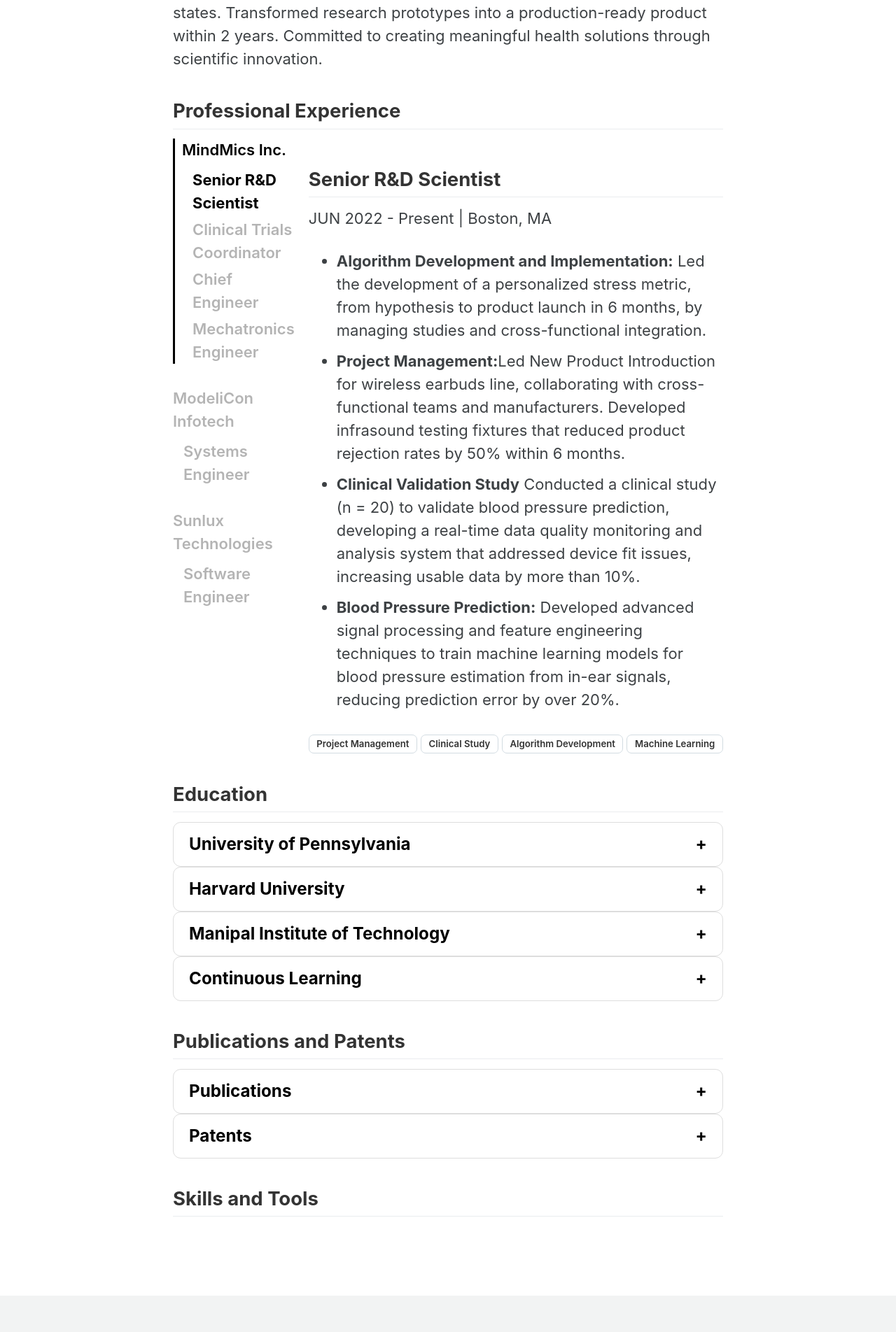
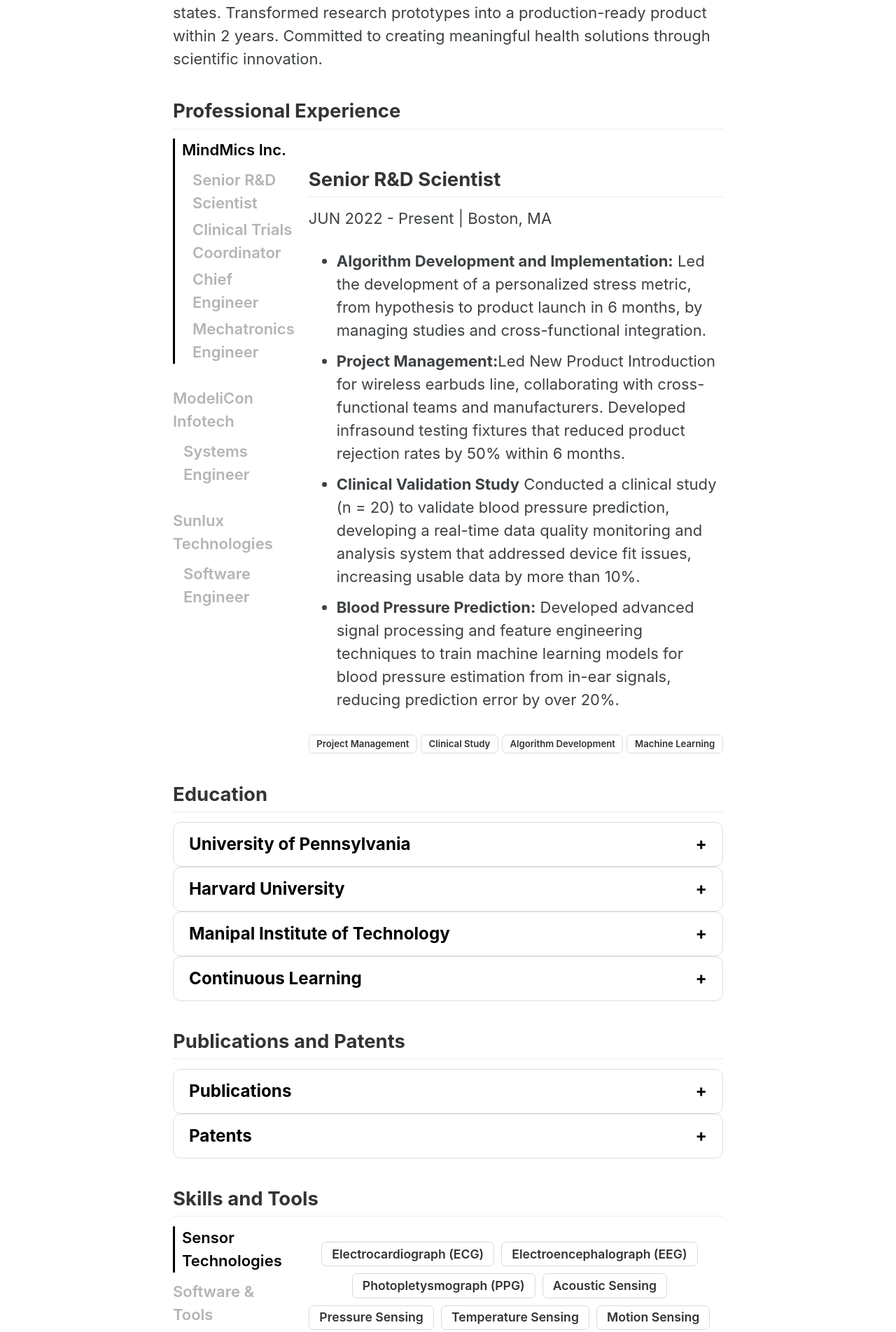
Before and after one commit to jalpanchal/jalpanchal.github.io, a Jekyll site: the page built from _pages/resume.md, in a window 1280 px wide. Shown: the part 450-2354 px from the top of the page at 70% size. Built offline with Jekyll 4.4.1, drawn with Linux system fonts in a browser that asks for light colours; cached includes are drawn as plain includes; a style sheet for code colours, icons or effects is not loaded; part of the change alters nothing that is shown; some of the changed text lies outside the part shown.

Commit message:
added skills and tools section

```diff
--- a/_pages/resume.md
+++ b/_pages/resume.md
@@ -257,7 +257,89 @@ Experienced R&D Scientist with 5+ years in physiological signal processing, clin
 
 
 ## Skills and Tools
+<div class="experience-container" id="skills-container">
+  <div class="company-list">
+    <ul>
+      <li id="skill-tab-1" class="company-item active" onclick="showSkills(1)">Sensor Technologies</li>
+      <li id="skill-tab-2" class="company-item" onclick="showSkills(2)">Software & Tools</li>
+      <li id="skill-tab-3" class="company-item" onclick="showSkills(3)">Technical Skills</li>
+      <li id="skill-tab-4" class="company-item" onclick="showSkills(4)">Research and Clinical Expertise</li>
+      <li id="skill-tab-5" class="company-item" onclick="showSkills(5)">Project Management</li>
+    </ul>
+  </div>
 
+  <div class="experience-details">
+    <div id="skills-1" class="experience-item active">
+      <div class="section-tags">
+        <a class="tag">Electrocardiograph (ECG)</a>
+        <a class="tag">Electroencephalograph (EEG)</a>
+        <a class="tag">Photopletysmograph (PPG)</a>
+        <a class="tag">Acoustic Sensing</a>
+        <a class="tag">Pressure Sensing</a>
+        <a class="tag">Temperature Sensing</a>
+        <a class="tag">Motion Sensing</a>
+      </div>
+    </div>
+    <div id="skills-2" class="experience-item">
+      <div class="section-tags">
+        <a class="tag">Python</a>
+        <a class="tag">Scikit-learn</a>
+        <a class="tag">PyTorch</a>
+        <a class="tag">Transformers</a>
+        <a class="tag">Bokeh</a>
+        <a class="tag">MATLAB</a>
+        <a class="tag">SQL</a>
+        <a class="tag">InfluxDB</a>
+        <a class="tag">Embedded C</a>
+        <a class="tag">SolidWorks</a>
+        <a class="tag">LabVIEW</a>
+        <a class="tag">GIT</a>
+      </div>
+    </div>
+    <div id="skills-3" class="experience-item">
+      <div class="section-tags">
+        <a class="tag">Biomedical Signal Processing</a>
+        <a class="tag">Biophysics</a>
+        <a class="tag">Image Processing</a>
+        <a class="tag">Time Series Analysis</a>
+        <a class="tag">Signal Filtering</a>
+        <a class="tag">Multi-variate Analysis</a>
+        <a class="tag">Feature Engineering</a>
+        <a class="tag">Machine Learning</a>
+        <a class="tag">Deep Learning</a>
+        <a class="tag">Transformer Based Models</a>
+        <a class="tag">LLMs</a>
+        <a class="tag">Algorithm Development</a>
+        <a class="tag">Testing</a>
+        <a class="tag">Verification and Validation</a>
+        <a class="tag">Prototyping</a>
+        <a class="tag">Data Vizualization</a>
+      </div>
+    </div>
+    <div id="skills-4" class="experience-item">
+      <div class="section-tags">
+        <a class="tag">Statistical Analysis</a>
+        <a class="tag">Monte-Carlo Simulations</a>
+        <a class="tag">Mathematical Modeling</a>
+        <a class="tag">Exploratory Data Analysis</a>
+        <a class="tag">First Principles Thinking</a>
+        <a class="tag">Root Cause Analysis</a>
+        <a class="tag">Human Subject Research</a>
+        <a class="tag">Clinical Study Design</a>
+        <a class="tag">Design of Experiments</a>
+      </div>
+    </div>
+    <div id="skills-5" class="experience-item">
+      <div class="section-tags">
+        <a class="tag">Agile Project Management</a>
+        <a class="tag">User Testing</a>
+        <a class="tag">Cross-functional Tema Leadership</a>
+        <a class="tag">Product Development</a>
+        <a class="tag">Stakeholder mapping</a>
+      </div>
+    </div>
+  </div>
+</div>
 
 
 
@@ -326,6 +408,24 @@ Experienced R&D Scientist with 5+ years in physiological signal processing, clin
     icon.textContent = "+";
   }
 }
+
+  function showSkills(index) {
+    // Hide all skill sections
+    const skillSections = document.querySelectorAll('#skills-container .experience-item');
+    skillSections.forEach(section => section.classList.remove('active'));
+
+    // Remove active state from all tabs
+    const skillTabs = document.querySelectorAll('#skills-container .company-item');
+    skillTabs.forEach(tab => tab.classList.remove('active'));
+
+    // Activate selected tab and corresponding section
+    document.getElementById(`skill-tab-${index}`).classList.add('active');
+    document.getElementById(`skills-${index}`).classList.add('active');
+  }
+
+    window.onload = () => {
+    showSkills(1);
+  };
 </script>
 
 <!-- Styles for the component -->
@@ -461,4 +561,93 @@ Experienced R&D Scientist with 5+ years in physiological signal processing, clin
     }
   }
 }
+
+.skills-container {
+  display: flex;
+  margin-top: 2rem;
+  border-top: 1px solid #ddd;
+  padding-top: 1rem;
+}
+
+.skills-tab-list {
+  width: 25%;
+}
+
+.skills-tab-list ul {
+  list-style: none;
+  padding-left: 0;
+}
+
+.skills-tab-item {
+  cursor: pointer;
+  padding: 10px;
+  margin-bottom: 5px;
+  background-color: #f7f7f7;
+  border-left: 4px solid transparent;
+  transition: all 0.2s ease-in-out;
+}
+
+.skills-tab-item:hover {
+  background-color: #eaeaea;
+}
+
+.skills-tab-item.active {
+  background-color: #e0e0e0;
+  font-weight: bold;
+  border-left: 4px solid #2a7ae2;
+}
+
+.skills-details {
+  width: 75%;
+  padding-left: 2rem;
+}
+
+.skills-content {
+  display: none;
+}
+
+.skills-content.active {
+  display: block;
+}
+
+.section-tags {
+  display:flex;
+  flex-wrap: wrap;
+  /* display: grid; */
+  /* grid-template-columns: repeat(auto-fit, minmax(120px, 1fr)); */
+  /* gap: 8px 12px; */
+  gap: 10px;
+  margin-top: 1rem;
+  justify-content: center;
+  z-index: 2;
+  opacity: 1;
+
+  .tag {
+    background-color: #ffffff;
+    color: #333333;
+    padding: 0.2em 0.8em;
+    border-radius: 7px;
+    font-size: 0.8em;
+    font-weight: 600;
+    text-transform: capitalize;
+    cursor: pointer;
+    border: 1px solid #d2dbe1;
+    transition: background-color 0.3s, color 0.3s, border-color 0.3s;
+    text-decoration: none;
+
+    /* &:hover {
+      background-color: #6a6b6d;
+      border-color: #bbc4cb;
+      color : #ffffff;
+      text-decoration: none;
+    }
+
+    &.active {
+      background-color: #444;
+      color: #ffffff;
+      border-color: #444;
+      box-shadow: 0 2px 8px rgba(0, 0, 0, 0.15);
+    } */
+  }
+}
 </style>
```
